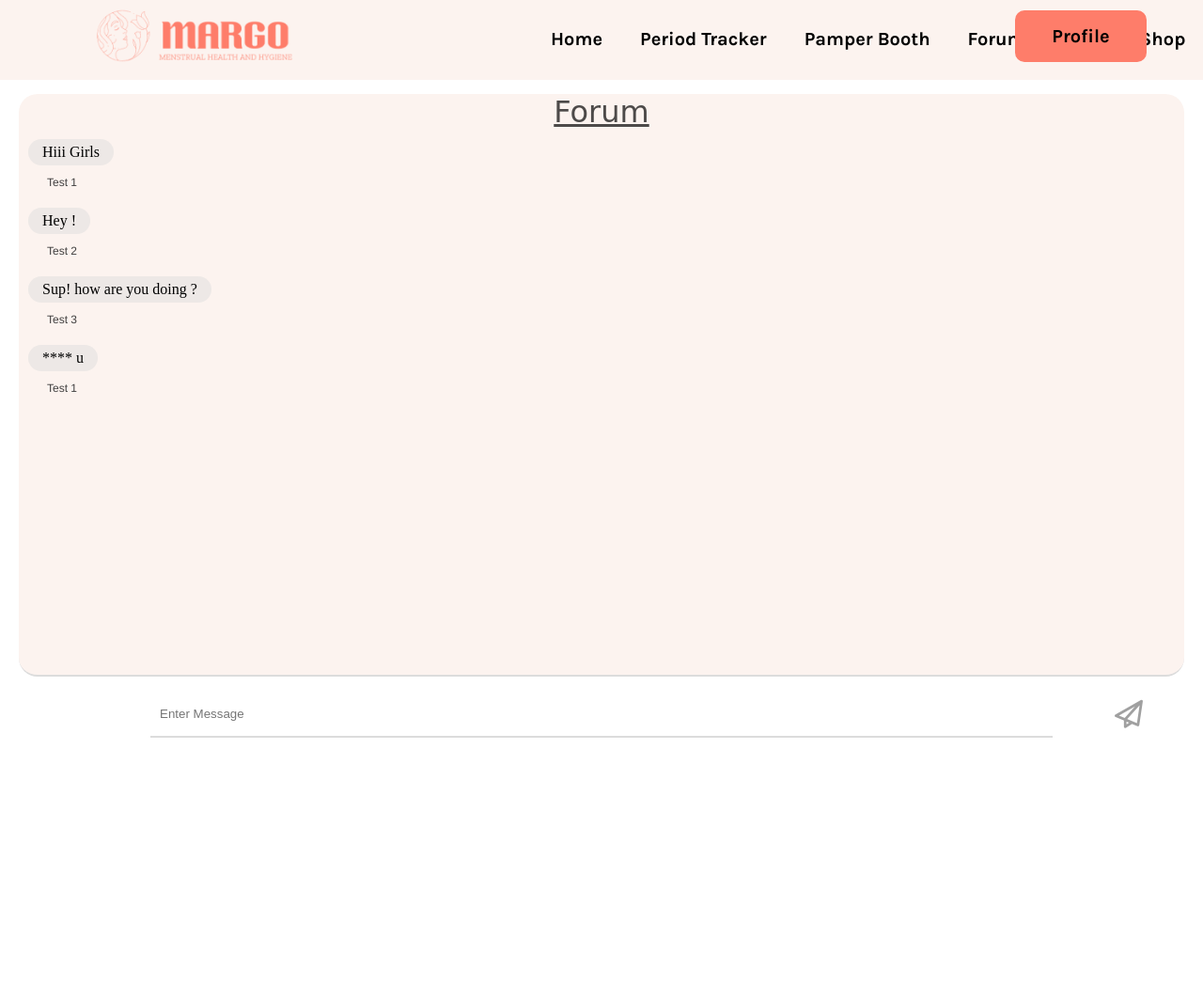
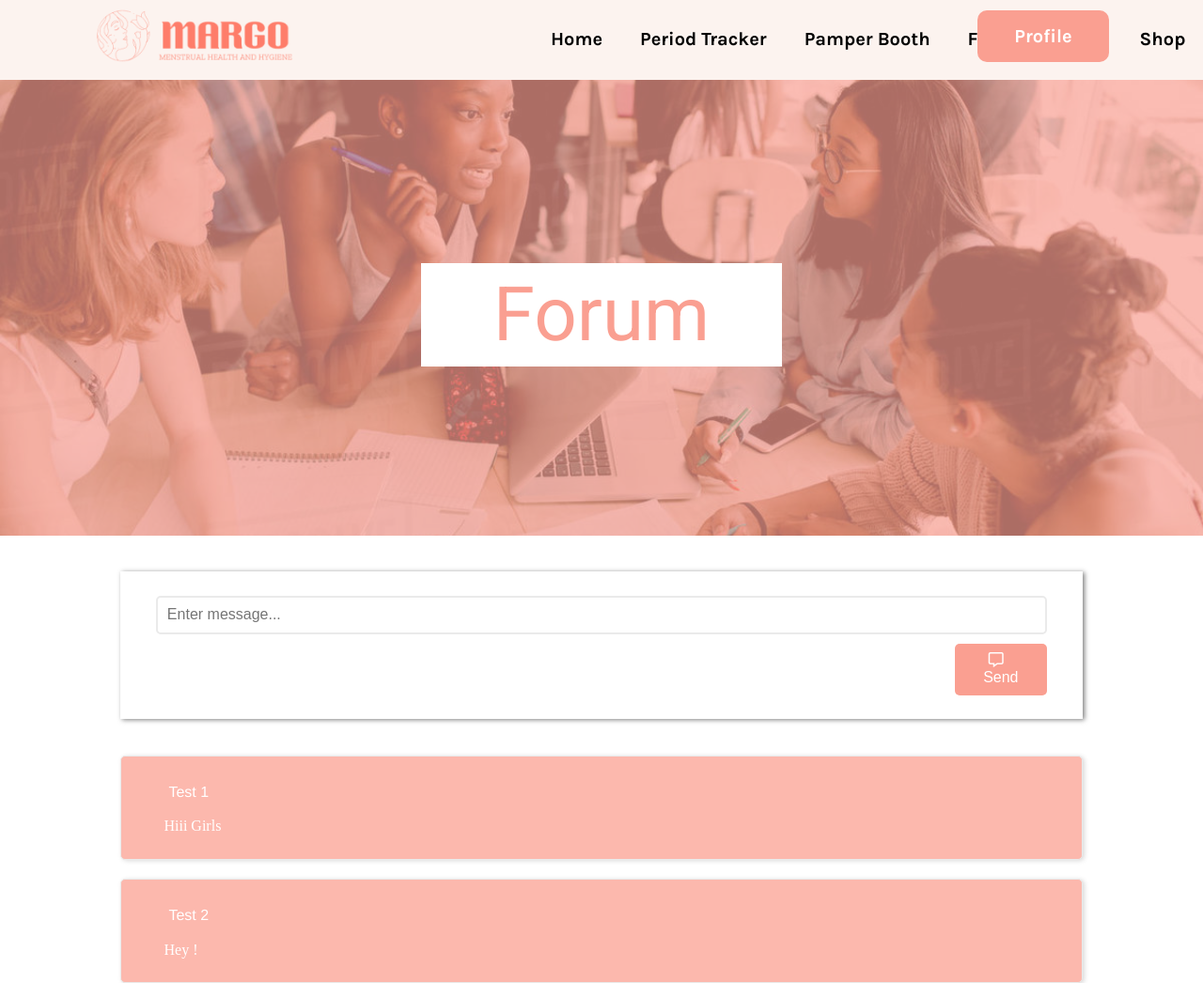
Before and after one commit to architgarg603/Margo, a website: page view/forum.ejs in a window 1280 px wide. Shown: the top 1046 px of the page at 94% size. Before the commit the page ends 800 px from the top, so only its background shows below. Drawn offline with nearby package versions, Linux system fonts and the light colour scheme; files that its build step writes are made by us from their sources; no server answers.

Commit message:
Forum,title,color updated

```diff
--- a/public/css/forum.css
+++ b/public/css/forum.css
@@ -1,3 +1,5 @@
+
+@import url('https://fonts.googleapis.com/css2?family=Roboto&display=swap');
 *{
     margin: 0;
     padding: 0;
@@ -8,8 +10,8 @@
 .wrapper{
     width: 100%;
     height: 100vh;
-    padding: 20px ;
-    padding-top: 100px;
+    /* padding: 20px ; */
+    padding-top: 70px;
 
 }
 .heading{
@@ -22,14 +24,15 @@
 }
 
 .msgs{
-    width: 100%;
-    height: calc( 90vh - 100px );
-    border-radius: 20px;
+    margin: 0 10%;
+    padding-bottom:5%;
+    /* height: calc( 90vh - 100px ); */
+    /* border-radius: 20px;
     background-color: #fcf3ef;
-    border-bottom: 2px solid gainsboro;
-    overflow: auto;
+    border-bottom: 2px solid gainsboro; */
+    /* overflow: auto; */
 }
-.input{
+/* .input{
     width: 100%;
     height: 10vh;
     padding: 10px 20px;
@@ -47,25 +50,37 @@ input{
     padding: 10px;
     padding-right: 60px;
 
-}
+} */
 
 i{
-    position: absolute;
+    /* position: absolute;
     font-size: 30px;
     right: 5%;
     cursor: pointer;
-    color: rgb(160, 160, 160);
+    color: rgb(160, 160, 160); */
+    margin-right:10px;
 }
 .chat{
-    margin: 10px 0;
+    /* margin: 10px 0; */
+    background: #fcb8ad;
+    /* Border */
 
+    border: 1px solid #EAEAEA;
+    box-sizing: border-box;
+    /* Shadow */
+
+    box-shadow: 2px 1px 5px rgba(0, 0, 0, 0.15);
+    border-radius: 5px;
+    padding: 2% 2%;
+    margin-bottom:2%;
 }
 .msg{
-    background-color: rgba(220, 220, 220, 0.483);
+    /* background-color: rgba(220, 220, 220, 0.483);
     border-radius: 20px;
-    width: fit-content;
+    width: fit-content; */
     padding: 5px 15px;
     margin-left: 10px;
+    color:#ffffff;
 }
 .details{
     height: 35px;
@@ -73,15 +88,72 @@ i{
     justify-content: flex-start;
     align-items: center;
     margin-left: 20px;
+    margin-bottom:5px;
 }
 .details>.name{
-    font-size: 12px;
+    font-size: 1rem;
     font-family: 'Franklin Gothic Medium', 'Arial Narrow', Arial, sans-serif;
-    color: rgb(64, 63, 63); ;
+    color:#ffffff;
 
 }
 .pic>img{
-    height: 20px;
+    height: 35px;
     border-radius: 50%;
     margin-right: 10px;
 }
+
+.forum-header-img{
+    background-image: url("/img/forum-header-img.jpg");
+    background-position: center;
+    background-size: cover;
+    height:500px;
+}
+
+.forum-header-filter{
+    background: rgba(250, 159, 145,0.69);
+    height:500px;
+}
+
+.navbar{
+    z-index:1;
+}
+
+.forum-heading{
+    background-color:#ffffff;
+    color: #fa9f91;
+    font-family: Roboto,sans-serif;
+    font-size:5rem;
+    padding:8px 0;
+    position:absolute;
+    top:280px;
+    left:35%;
+    text-align: center;
+    width:30%;
+}
+
+.input-box{
+    box-shadow: 2px 1px 5px rgba(0, 0, 0, 0.5);
+    margin: 3% 10%;
+    padding: 2% 3%;
+}
+
+input{
+    border: 2px solid #EAEAEA;
+    border-radius: 5px;
+    width:100%;
+    padding:1%;
+    font-size:1rem;
+    outline: none;
+}
+
+.submit{
+    background: #fa9f91;
+    border: none;
+    border-radius: 5px;
+    color:white;
+    font-size:1rem;
+    padding:1% 2%;
+    margin-top:10px;
+    margin-left:89.7%;
+
+}
--- a/public/css/landingPageStyle.css
+++ b/public/css/landingPageStyle.css
@@ -12,7 +12,7 @@ body{
 }
 
 :root{
-    --brand-color: #fe7d6a;
+    --brand-color: #fa9f91;
     --pallette-pink: #faa1b3;
     --pallette-blue: #7393fa;
     --pallette-skin: #fcf3ef;
@@ -131,7 +131,9 @@ a:hover{
     font-size:20px;
     border:none;
 }
-
+.start-here a:hover{
+    color:white !important;
+}
 /*
 ********************
 Navbar Finished
@@ -144,7 +146,7 @@ Hero Section Start
 ********************
 */
 
-.hero-section{}
+/* .hero-section{} */
 
 .corner-bg-blue-div{
     width:70vw;
@@ -492,3 +494,7 @@ color: #FE7D6A;
 .our-team-section{
     margin-bottom:100px;
 }
+
+a{
+    color:white;
+}
--- a/public/css/pamperBooth.css
+++ b/public/css/pamperBooth.css
@@ -12,7 +12,7 @@ body{
 }
 
 :root{
-    --brand-color: #fe7d6a;
+    --brand-color: #fa9f91;
     --pallette-pink: #faa1b3;
     --pallette-blue: #7393fa;
     --pallette-skin: #fcf3ef;
@@ -124,12 +124,19 @@ a:hover{
     position:absolute;
     width:140px;
     height:55.125px;
-    right:60px;
+    right:100px;
     top:11px;
     color:#fff;
     font-family:var(--font-Karla);
     font-size:20px;
     border:none;
+}
+
+.start-here a{
+    color:white;
+}
+.start-here a:hover{
+    color:white;
 }
 
 /*
@@ -172,7 +179,7 @@ font-weight: bold;
 font-size: 44px;
 line-height: 51px;
 
-color: #FE7D6A;
+color: #fa9f91;
 }
 
 /*
@@ -201,7 +208,7 @@ font-family: var(--font-Karla);
 font-size: 36px;
 line-height: 51px;
 
-color: #FE7D6A;
+color: #fa9f91;
 }
 
 .emotions-image{
@@ -287,7 +294,7 @@ font-family: var(--font-Karla);
 font-size: 36px;
 line-height: 51px;
 
-color: #FE7D6A;
+color: #fa9f91;
 }
 
 .music-image{
@@ -342,7 +349,7 @@ font-family: var(--font-Karla);
 font-size: 36px;
 line-height: 51px;
 
-color: #FE7D6A;
+color: #fa9f91;
 }
 
 .notifications-button{
@@ -352,7 +359,7 @@ height: 60px;
 left: 538px;
 top: 1800px;
 
-background: #FE7D6A;
+background: #fa9f91;
 border-radius: 10px;
 border:none;
 }
@@ -364,7 +371,7 @@ height: 60px;
 left: 54px;
 top: 1800px;
 
-border: 2px solid #FE7D6A;
+border: 2px solid #fa9f91;
 box-sizing: border-box;
 border-radius: 10px;
 
@@ -377,7 +384,7 @@ padding:25px;
 
 #notifications-email:focus{
     outline: none;
-    box-shadow: 0 0 0 1px #FE7D6A;
+    box-shadow: 0 0 0 1px #fa9f91;
 }
 
 
--- a/public/css/tracker/main.css
+++ b/public/css/tracker/main.css
@@ -4,13 +4,13 @@
 :root {
   --c-main-text: #333;
   --c-main-bg: white;
-  --c-theme-first: #fe7d6a;
+  --c-theme-first: #fa9f91;
   --c-theme-second: white;
   --c-secondary-text: black;
   --c-secondary-bg: white;
-  --brand-color: #fe7d6a;
+  --brand-color: #fa9f91;
   --pallette-pink: #faa1b3;
-  --pallette-blue: #fe7d6a;
+  --pallette-blue: #fa9f91;
   --pallette-skin: #fcf3ef;
   --font-Karla: 'Karla', sans-serif;
   --font-Zilla: 'Zilla Slab', serif;
@@ -43,7 +43,7 @@ body, input, button {
   font-family: Arial, sans-serif;
 }
 a {
-  color: #fe7d6a;
+  color: #fa9f91;
   text-decoration: none;
 }
 label, button, input[type=button], input[type=submit], input[type=reset] {
@@ -51,7 +51,7 @@ label, button, input[type=button], input[type=submit], input[type=reset] {
   cursor: pointer;
   height: 40px;
   width: 120px;
-  background-color: #fe7d6a;
+  background-color: #fa9f91;
   color: white;
   font-weight: 600;
   border: none;
@@ -164,14 +164,19 @@ li{
     position:absolute;
     width:140px;
     height:55.125px;
-    left:1227px;
+    left:1327px;
     top:11px;
     color:#fff;
     font-family:var(--font-Karla);
     font-size:20px;
     border:none;
 }
-
+.start-here a{
+  color:white;
+}
+.start-here a:hover{
+  color:white;
+}
 /*
 ********************
 Navbar Finished
@@ -196,7 +201,7 @@ Navbar Finished
 /*=== header */
 .main-header {
   align-items: center;
-  background-color: #fe7d6a;
+  background-color: #fa9f91;
   color: white;
   display: flex;
   justify-content: space-between;
@@ -346,7 +351,7 @@ Navbar Finished
 }
 .add-form__date {
   background: transparent;
-  border: 4px solid #fe7d6a;
+  border: 4px solid #fa9f91;
   border-radius: 20px;
   font-size: inherit;
   margin: var(--gap) 0;
@@ -356,7 +361,7 @@ Navbar Finished
   position: absolute;
   bottom: 39px;
     left: -45px;
-  color: #fe7d6a;
+  color: #fa9f91;
   font-weight: bold;
 }
 .add-form__button {
@@ -429,7 +434,7 @@ Navbar Finished
   font-size: 25px;
   margin-bottom: calc(var(--gap) * 2);
   font-weight: bold;
-  color: #fe7d6a;
+  color: #fa9f91;
   display: flex;
   justify-content: flex-start;
   align-items: center;
@@ -445,7 +450,7 @@ Navbar Finished
 .home__next, .home__countdown, .home__counter {
   font-size: 22px;
   font-weight: bold;
-  color: #fe7d6a;
+  color: #fa9f91;
   display: flex;
   justify-content: flex-start;
   align-items: center;
@@ -482,7 +487,7 @@ Navbar Finished
     margin-top: 20px;
     height: 57px;
     width: 151px;
-    background-color: #fe7d6a;
+    background-color: #fa9f91;
     display: flex;
     justify-content: center;
     margin-left: 680px;
@@ -493,7 +498,7 @@ Navbar Finished
 
 /*=== calendar */
 .calendar {
-  background: #FE7D6A;
+  background: #fa9f91;
   border-spacing: 1px;
   text-align: center;
   width: 100%;
@@ -554,7 +559,7 @@ Navbar Finished
   display: none;
 }
 .calendar__day--today {
-  box-shadow: inset 0px 0px 0px 5px #FE7D6A;
+  box-shadow: inset 0px 0px 0px 5px #fa9f91;
 }
 .calendar__day--selected {
   background: var(--c-theme-second);
--- a/public/css/userProfile.css
+++ b/public/css/userProfile.css
@@ -22,7 +22,7 @@
     height: 50px;
     width: 250px;
     cursor: pointer;
-    background-color: #7393FA;
+    background-color: #fa9f91;
     border-radius: 10px;
     margin: 20px;
     display: flex;
@@ -55,7 +55,7 @@
 .column1{
     height: 100%;
     width: 20%;
-    background-color: #7393FA;
+    background-color: #fa9f91;
     padding: 2% 0%;
 }
 .column2{
@@ -254,7 +254,7 @@
     justify-content: space-between;
     padding: 2%;
     align-items: center;
-    border-bottom: 6px inset #7393FA;
+    border-bottom: 6px inset #fa9f91;
     /* padding-left: 20%; */
   }
   .common i {
@@ -291,7 +291,7 @@
     display: flex;
     justify-content: center;
     align-items: center;
-    background-color: #FE7D6A;
+    background-color: #fa9f91;
     cursor: pointer;
     font-weight: 600;
     margin-left: 10px;
@@ -301,7 +301,7 @@
 
   .reqBtn, .editBtn, .saveBtn,.ProfilecloseBtn, .ProfilecancelBtn, .status, .cancelinProfile{
     width: 400px;
-    background-color: #7393FA;
+    background-color: #fa9f91;
     height: 40px;
     font-size: large;
     font-weight: 600 !important;
@@ -520,3 +520,7 @@
   .saveBtn{
     display: flex;
   }
+
+  a{
+    font-weight: bold;
+  }
--- a/view/blog.ejs
+++ b/view/blog.ejs
@@ -4,7 +4,8 @@
     <meta charset="UTF-8" />
     <meta http-equiv="X-UA-Compatible" content="IE=edge" />
     <meta name="viewport" content="width=device-width, initial-scale=1" />
-    <title>Blogs</title>
+    <title>Margo | Blog</title>
+    <link rel="icon" href="/img/logo.png" type="image/gif">
     <link rel="stylesheet" type="text/css" href="/css/blog/normalize.css" />
     <link
       rel="stylesheet"
@@ -60,7 +61,7 @@
 			  <li><a href="/blog" class="period-tracker">Blog</a></li>
 			  <li><a href="/products" class="shop">Shop</a></li>
 			</ul>
-      <button class="start-here"> <a style="text-decoration: none; color:black;" href="/profile">Profile</a> </button>
+      <button class="start-here"> <a style="text-decoration: none;" href="/profile">Profile</a> </button>
 		  </div>
 
         <!-- trianglify pattern container -->
--- a/view/cart.ejs
+++ b/view/cart.ejs
@@ -6,8 +6,8 @@
 	<meta name='copyright' content=''>
 	<meta http-equiv="X-UA-Compatible" content="IE=edge">
     <meta name="viewport" content="width=device-width, initial-scale=1, shrink-to-fit=no">
-	<title>Margo - Cart</title>
-
+	<title>Margo | Cart</title>
+	<link rel="icon" href="/img/logo.png" type="image/gif">
 	<link href="https://fonts.googleapis.com/css?family=Poppins:200i,300,300i,400,400i,500,500i,600,600i,700,700i,800,800i,900,900i&display=swap" rel="stylesheet">
 	<link rel="stylesheet" href="/css/cart/bootstrap.css">
 	<link rel="stylesheet" href="/css/cart/magnific-popup.min.css">
@@ -36,7 +36,7 @@
 			<li><a href="/blog" class="period-tracker">Blog</a></li>
 			<li><a href="/products" class="shop">Shop</a></li>
 		</ul>
-		<button class="start-here"> <a style="text-decoration: none; color:black;" href="/profile">Profile</a> </button>
+		<button class="start-here"> <a style="text-decoration: none;" href="/profile">Profile</a> </button>
 	</div>
 	<br><br>
 	<!-- Preloader -->
--- a/view/forum.ejs
+++ b/view/forum.ejs
@@ -4,7 +4,8 @@
     <meta charset="UTF-8" />
     <meta http-equiv="X-UA-Compatible" content="IE=edge" />
     <meta name="viewport" content="width=device-width, initial-scale=1.0" />
-    <title>Document</title>
+    <title>Margo | Forum</title>
+    <link rel="icon" href="/img/logo.png" type="image/gif">
     <link
       rel="stylesheet"
       href="https://cdnjs.cloudflare.com/ajax/libs/font-awesome/6.0.0-beta2/css/all.min.css"
@@ -33,51 +34,63 @@
 			  <li><a href="/blog" class="period-tracker">Blog</a></li>
 			  <li><a href="/products" class="shop">Shop</a></li>
 			</ul>
-      <button class="start-here"> <a style="text-decoration: none; color:black;" href="/profile">Profile</a> </button>
+      <button class="start-here"> <a style="text-decoration: none;" href="/profile">Profile</a> </button>
 		  </div>
+
+      <div class="forum-header-img">
+        <div class="forum-header-filter">
+          <div class="forum-heading">Forum</div>
+        </div>
+      </div>
+
+      <div class="input-box">
+        <input type="text" name="" id="" placeholder="Enter message..." />
+        <button class="submit">
+          <i class="far fa-comment-alt"></i> Send
+        </button>
+
+      </div>
+
         <div class="msgs">
-          <div class="heading">Forum</div>
+          <!-- <div class="heading">Forum</div> -->
         <div class="chat">
-            <div class="msg">Hiii Girls</div>
             <div class="details">
               <div class="pic">
                 <img src="/img/dummy-image.jpg" alt="" />
               </div>
               <div class="name">Test 1</div>
             </div>
+            <div class="msg">Hiii Girls</div>
         </div>
         <div class="chat">
-            <div class="msg">Hey !</div>
             <div class="details">
               <div class="pic">
                 <img src="/img/dummy-image.jpg" alt="" />
               </div>
               <div class="name">Test 2</div>
             </div>
+            <div class="msg">Hey !</div>
         </div>
         <div class="chat">
-            <div class="msg">Sup! how are you doing ?</div>
             <div class="details">
               <div class="pic">
                 <img src="/img/dummy-image.jpg" alt="" />
               </div>
               <div class="name">Test 3</div>
             </div>
+            <div class="msg">Sup! how are you doing ?</div>
         </div>
         <div class="chat">
-            <div class="msg">**** u</div>
             <div class="details">
               <div class="pic">
                 <img src="/img/dummy-image.jpg" alt="" />
               </div>
               <div class="name">Test 1</div>
             </div>
+            <div class="msg">**** u</div>
         </div>
       </div>
-      <div class="input">
-        <input type="text" name="" id="" placeholder="Enter Message" />
-        <i class="far fa-paper-plane"></i>
-      </div>
+
     </div>
 
     <script>
@@ -93,7 +106,7 @@
             addMsgIntoUI(res.data.txt)
         }
 
-        let btn = document.querySelector("i");
+        let btn = document.querySelector(".submit");
         let inputDiv = document.querySelector("input")
 
         btn.addEventListener("click", function(){
@@ -113,14 +126,15 @@
         function addMsgIntoUI(value){
             let div = document.createElement("div")
             div.classList.add("chat")
-            div.innerHTML = `<div class="msg">${value}</div>
+            div.innerHTML = `
             <div class="details">
               <div class="pic">
                 <img src="/img/dummy-image.jpg" alt="" />
               </div>
               <div class="name">${name}</div>
-            </div>`
-            msgs.appendChild(div)
+            </div>
+            <div class="msg">${value}</div>`
+            msgs.prepend(div)
         }
 
 
--- a/view/landing.ejs
+++ b/view/landing.ejs
@@ -5,7 +5,8 @@
     <meta http-equiv="X-UA-Compatible" content="IE=edge">
     <meta name="viewport" content="width=device-width, initial-scale=1.0">
     <link rel="stylesheet" href="/css/landingPageStyle.css">
-    <title>Margo</title>
+    <title>Margo | Home</title>
+    <link rel="icon" href="/img/logo.png" type="image/gif">
 </head>
 <body>
     <div class="container">
@@ -19,7 +20,7 @@
                 <li><a href="/blog" class="period-tracker">Blog</a></li>
                 <li><a href="/products" class="shop">Shop</a></li>
             </ul>
-         <button class="start-here"> <a style="text-decoration: none; color:black;" href="/tracker">Start Here</a> </button>
+         <button class="start-here"> <a style="text-decoration: none;" href="/tracker">Start Here</a> </button>
         </div>
 
         <div class="hero-section">
--- a/view/pamperBooth.ejs
+++ b/view/pamperBooth.ejs
@@ -5,7 +5,8 @@
     <meta http-equiv="X-UA-Compatible" content="IE=edge" />
     <meta name="viewport" content="width=device-width, initial-scale=1.0" />
     <link rel="stylesheet" href="/css/pamperBooth.css" />
-    <title>Pamper Booth</title>
+    <title>Margo | Pamper Booth</title>
+    <link rel="icon" href="/img/logo.png" type="image/gif">
     <script src="https://smtpjs.com/v3/smtp.js"></script>
 
     <script type="text/javascript">
@@ -40,7 +41,7 @@
             <li><a href="/blog" class="period-tracker">Blog</a></li>
             <li><a href="/products" class="shop">Shop</a></li>
         </ul>
-        <button class="start-here"> <a style="text-decoration: none; color:black;" href="/profile">Profile</a> </button>
+        <button class="start-here"> <a style="text-decoration: none;" href="/profile">Profile</a> </button>
     </div>
 
       <div class="header">
--- a/view/products.ejs
+++ b/view/products.ejs
@@ -11,8 +11,8 @@
       content="width=device-width, initial-scale=1, shrink-to-fit=no"
     />
     <!-- Title Tag  -->
-    <title>Products</title>
-
+    <title>Margo | Products</title>
+    <link rel="icon" href="/img/logo.png" type="image/gif">
     <!-- Favicon -->
     <!-- <link rel="icon" type="image/png" href="images/favicon.png"> -->
     <!-- Web Font -->
@@ -72,7 +72,7 @@
         <li><a href="/blog" class="period-tracker">Blog</a></li>
         <li><a href="/products" class="shop">Shop</a></li>
       </ul>
-      <button class="start-here"> <a style="text-decoration: none; color:black;" href="/profile">Profile</a> </button>
+      <button class="start-here"> <a style="text-decoration: none;" href="/profile">Profile</a> </button>
     </div>
     <br />
     <br />
--- a/view/tracker.ejs
+++ b/view/tracker.ejs
@@ -7,7 +7,8 @@
 
     <meta name="theme-color" content="#0099FF" />
     <meta name="robots" content="noindex,nofollow" />
-    <title>Period Tracker</title>
+    <title>Margo | Period Tracker</title>
+    <link rel="icon" href="/img/logo.png" type="image/gif">
     <link rel="manifest" href="/manifest.json" />
     <link rel="stylesheet" href="/css/tracker/main.css" />
     <link rel="preconnect" href="https://fonts.googleapis.com" />
@@ -137,7 +138,7 @@
         <li><a href="/blog" class="period-tracker">Blog</a></li>
         <li><a href="/products" class="shop">Shop</a></li>
       </ul>
-      <button class="start-here"> <a style="text-decoration: none; color:black;" href="/profile">Profile</a> </button>
+      <button class="start-here"> <a style="text-decoration: none;" href="/profile">Profile</a> </button>
     </div>
 
     <nav class="main-nav">
```
Also changed, not shown: view/userProfile.ejs (+13 -11 lines), public/img/forum-header-img.jpg (added).
